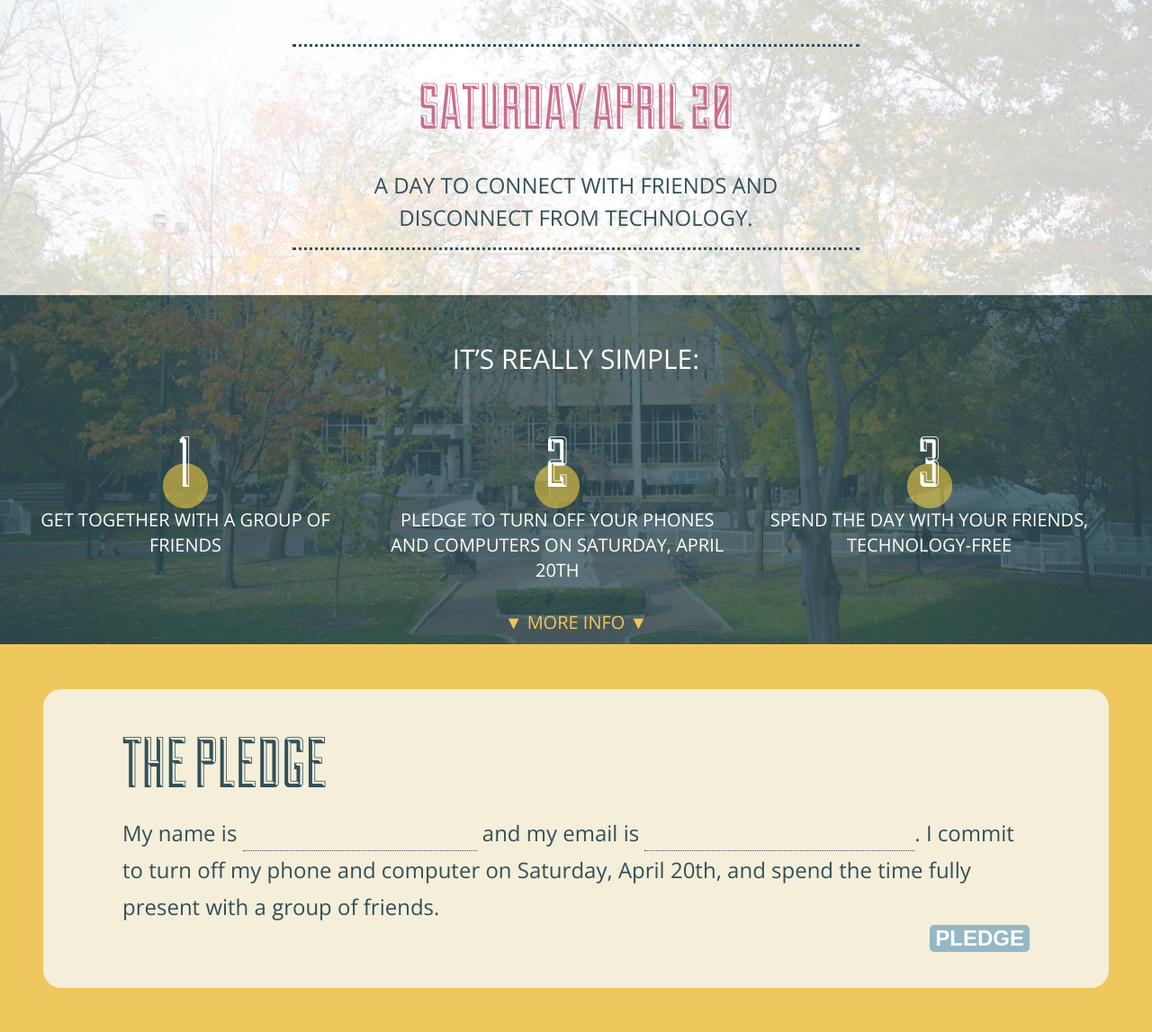
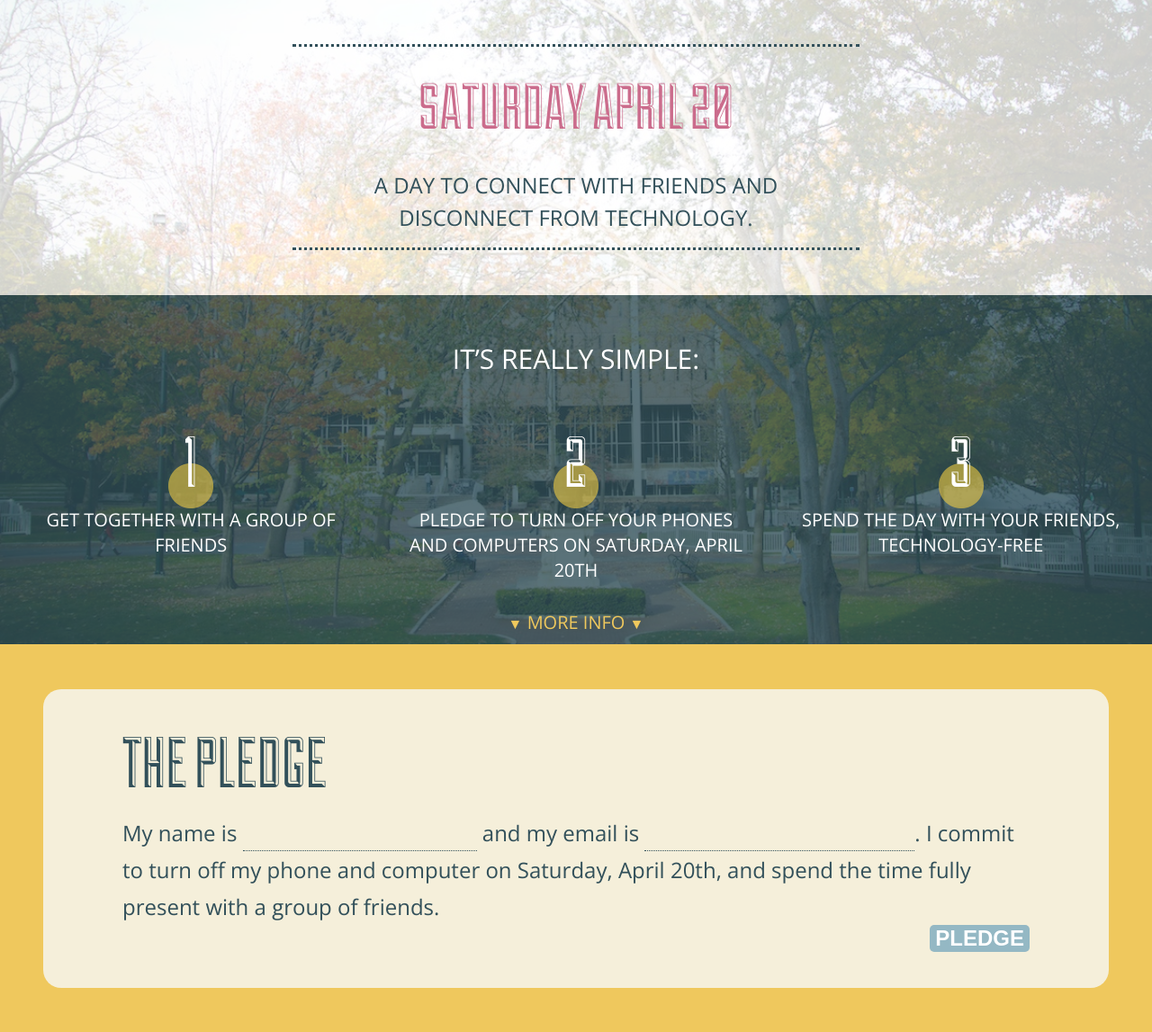
Before and after one commit to kylehg/penn-disconnects, a Flask app: page / in a window 1280 px wide. Shown: the part 208-1355 px from the top of the page at 90% size. Run offline with Flask 2, Linux system fonts and the light colour scheme; parts of the project's set-up code (start-up, migrations or seed data) failed here and were passed over; some libraries are stand-ins or nearby versions.

Commit message:
Fixed small style stuff

```diff
--- a/static/css/main.css
+++ b/static/css/main.css
@@ -62,8 +62,8 @@ a:hover {
     overflow: hidden; }
     #steps-box #steps .step {
       float: left;
-      width: 30%;
-      margin-right: 3.33%; }
+      width: 31%;
+      margin-right: 3.5%; }
       #steps-box #steps .step:last-child {
         margin-right: 0; }
       #steps-box #steps .step h3 {
@@ -77,6 +77,8 @@ a:hover {
         font-size: 20px; }
   #steps-box #more-info-box {
     margin-top: 30px; }
+    #steps-box #more-info-box span {
+      font-size: 80%; }
     #steps-box #more-info-box a {
       color: #efc85d; }
 
--- a/static/scss/main.scss
+++ b/static/scss/main.scss
@@ -125,6 +125,10 @@ a:hover {
 
   #more-info-box {
     margin-top: 30px;
+
+    span {
+      font-size: 80%;
+    }
 
     a {
       color: $yellow;
```
